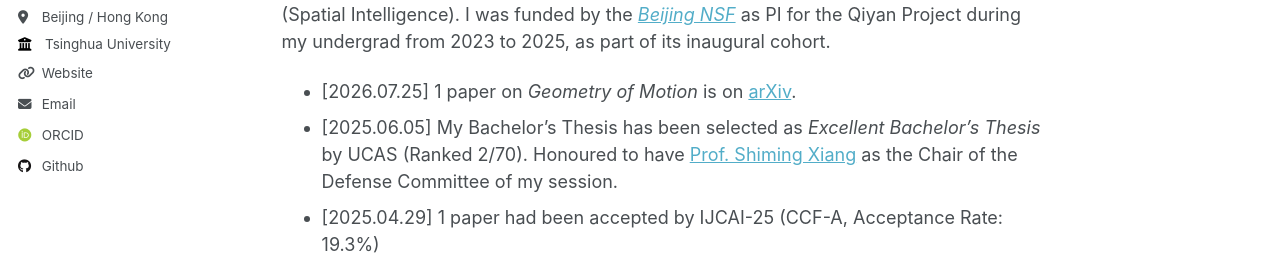
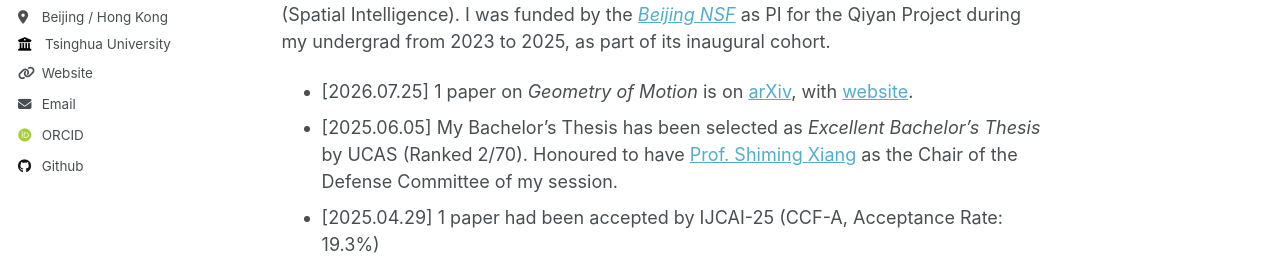
Before and after one commit to shjlin/shjlin.github.io, a Jekyll site: the page built from _pages/about.md, in a window 1280 px wide and 1140 px high. Shown: the part 356-626 px from the top of the window. Built offline with Jekyll 4.4.1, drawn with Linux system fonts in a browser that asks for light colours; some web fonts are replaced.

Commit message:
Update about.md

```diff
--- a/_pages/about.md
+++ b/_pages/about.md
@@ -15,7 +15,7 @@ I'm currently pursuing the Academic Master’s (MPhil) degree at the [*IVG, Depa
 My interests lie broadly in representation learning, especially geometric deep learning (e.g.: Hyperbolic Geometry, Matrix Manifold), and its wide application in Computer Vision (Spatial Intelligence).
 I was funded by the [*Beijing NSF*](https://nsf.kw.beijing.gov.cn/bjnsfweb/) as PI for the Qiyan Project during my undergrad from 2023 to 2025, as part of its inaugural cohort.
 
-* [2026.07.25] 1 paper on *Geometry of Motion* is on [arXiv](https://arxiv.org/pdf/2607.22534v1).
+* [2026.07.25] 1 paper on *Geometry of Motion* is on [arXiv](https://arxiv.org/pdf/2607.22534v1), with [website](https://wzzheng.net/SM4RT).
 * [2025.06.05] My Bachelor's Thesis has been selected as *Excellent Bachelor's Thesis* by UCAS (Ranked 2/70). Honoured to have [Prof. Shiming Xiang](https://people.ucas.ac.cn/~xiangshiming) as the Chair of the Defense Committee of my session.
 * [2025.04.29] 1 paper had been accepted by IJCAI-25 (CCF-A, Acceptance Rate: 19.3%)
 * [2024.12.10] 1 paper had been accepted by AAAI-25 (*Oral*) (CCF-A, Acceptance Rate: 23.4%)
```
